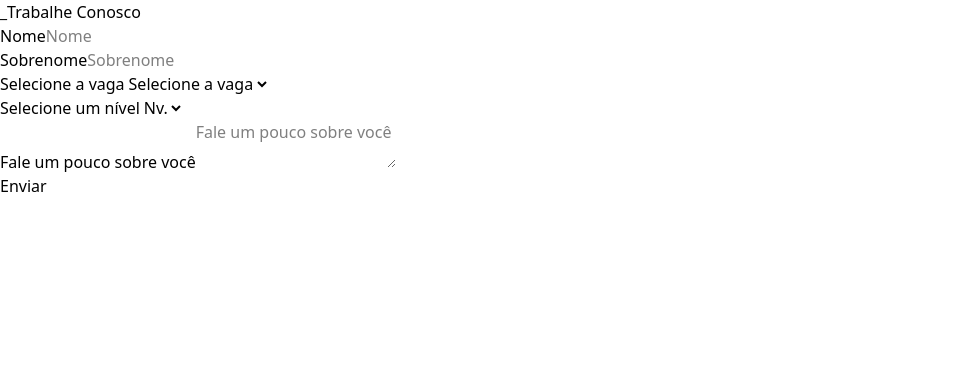
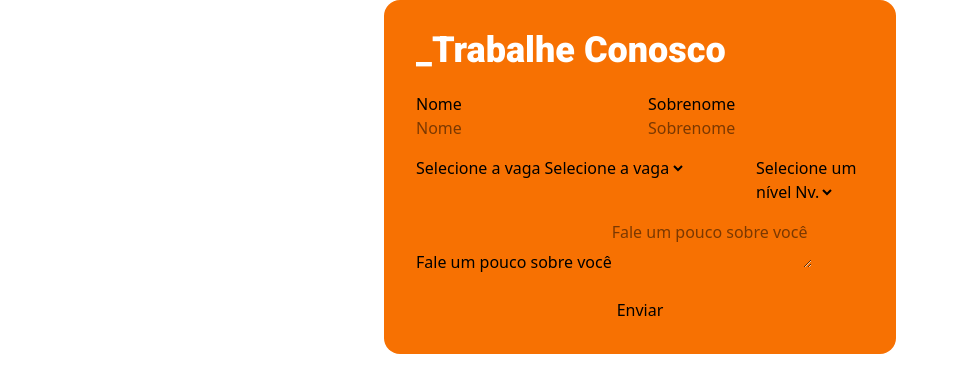
Before and after one commit to allangdasilva/challenge-react-itau, a React (Vite) app: page / in a window 1280 px wide. Shown: the top 392 px of the page, without its empty margins (0-958 px from the left). Built offline with nearby package versions, Linux system fonts and the light colour scheme.

Commit message:
Estilizar o componente InterviewForm

```diff
--- a/src/ui/forms/InterviewForm.tsx
+++ b/src/ui/forms/InterviewForm.tsx
@@ -6,9 +6,11 @@ import Button from "../Button";
 
 const InterviewForm = () => {
   return (
-    <form action="">
-      <h2>_Trabalhe Conosco</h2>
+    <form className="m-auto p-8 space-y-6 rounded-2xl max-w-lg bg-primary">
+      <h2 className="font-title text-light">_Trabalhe Conosco</h2>
 
+      <div className="space-y-4">
+        <div className="grid gap-4 sm:grid-cols-2">
           <InputField
             label="Nome"
             type="text"
@@ -21,7 +23,9 @@ const InterviewForm = () => {
             name="last-name"
             placeholder="Sobrenome"
           />
+        </div>
 
+        <div className="grid gap-4 sm:grid-cols-[1.5fr_0.5fr]">
           <SelectField
             label="Selecione a vaga"
             name="select-vacancy"
@@ -34,14 +38,18 @@ const InterviewForm = () => {
             options={["Jr.", "Pl.", "Sn."]}
             placeholder="Nv."
           />
+        </div>
 
         <TextareaField
           label="Fale um pouco sobre você"
           name="about-yourself"
           placeholder="Fale um pouco sobre você"
         />
+      </div>
 
+      <div className="grid justify-center">
         <Button type="submit">Enviar</Button>
+      </div>
     </form>
   );
 };
```
Lines whose indentation alone changed are shown as unchanged.
